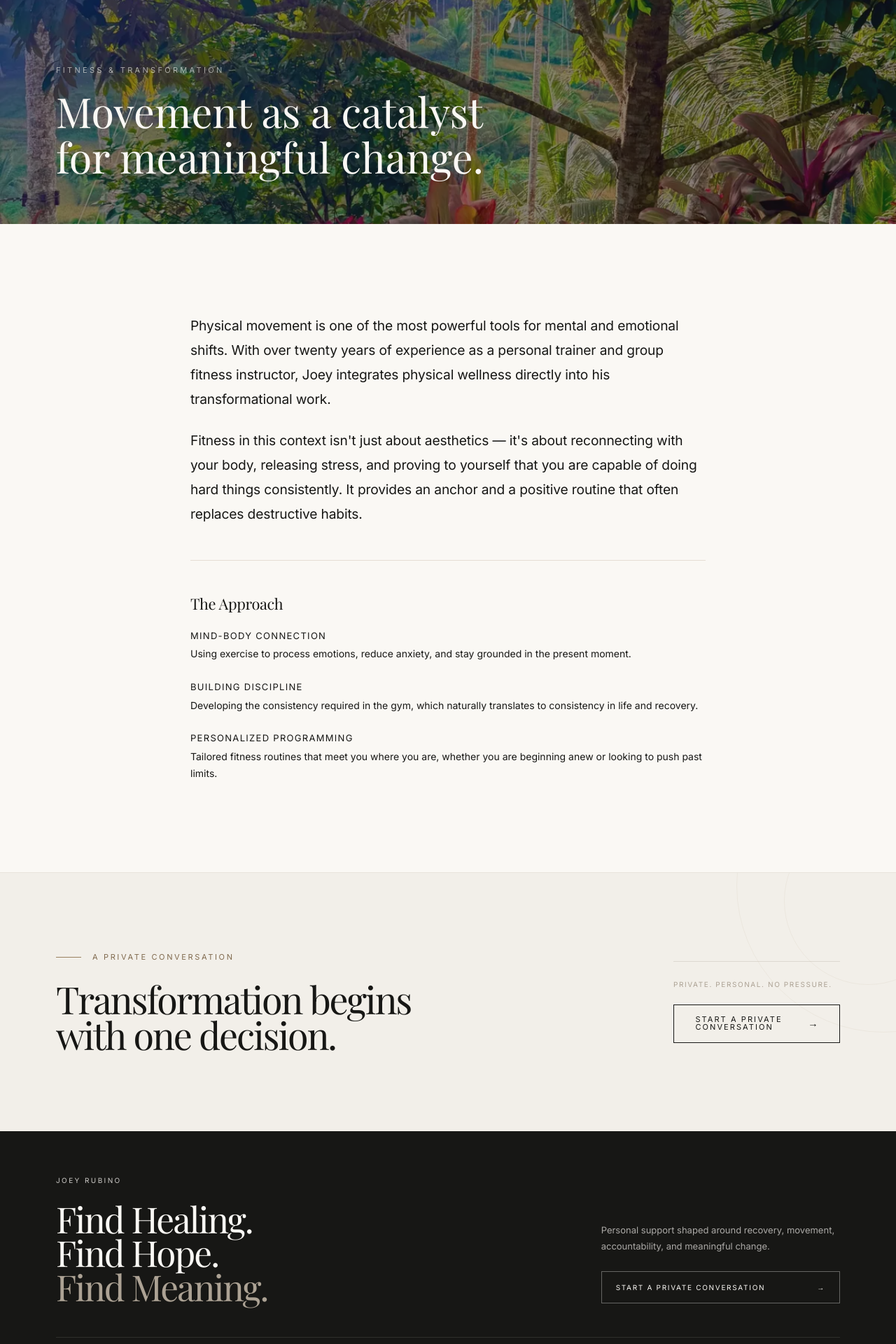
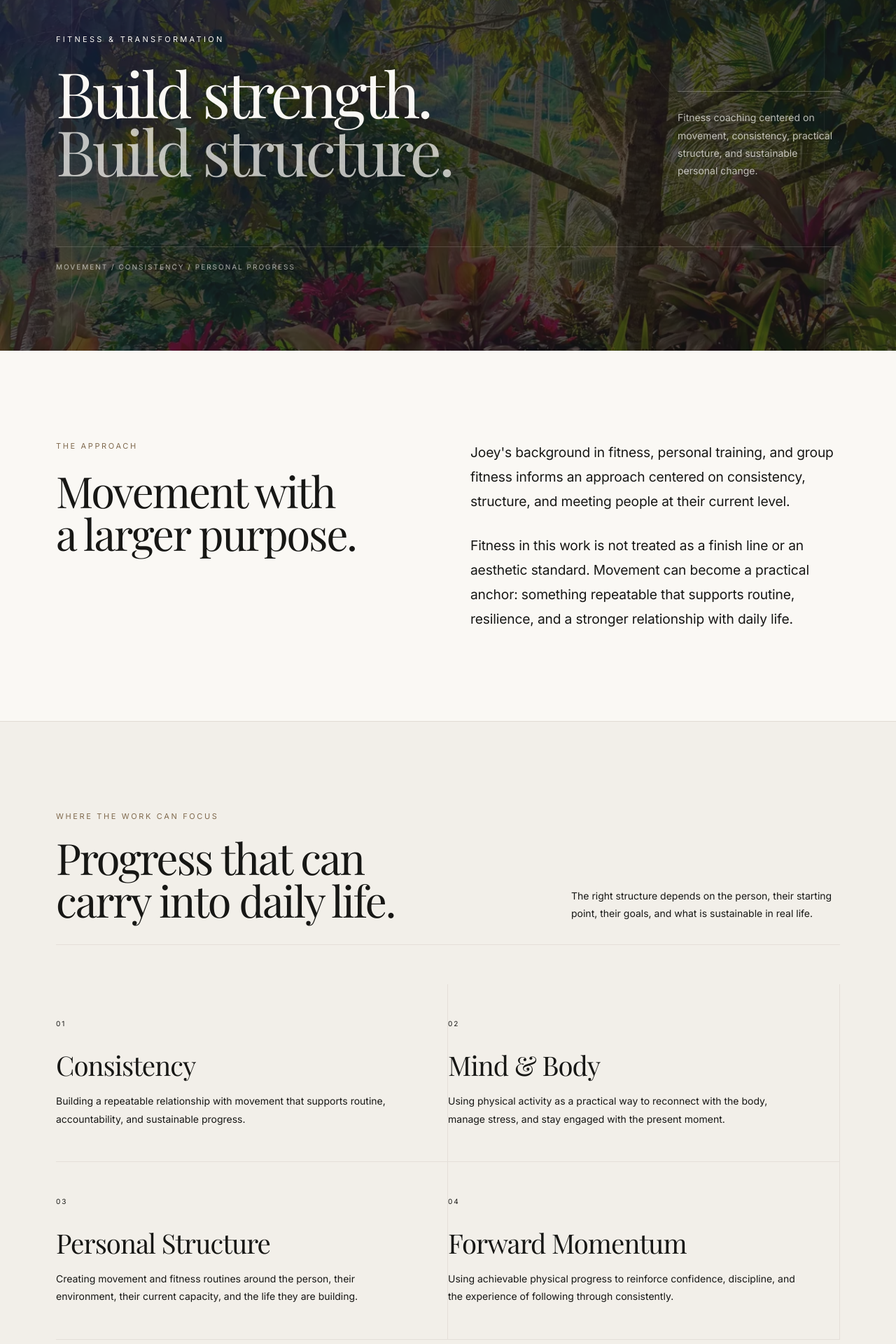
Before and after one commit to Sikatu/joey-rubino-premium, a Next.js app: page /work/fitness in a window 1280 px wide. Shown: the part 160-2080 px from the top of the page at 70% size. Built offline with nearby package versions, Linux system fonts and the light colour scheme; a web font is replaced by a local one.

Commit message:
Strengthen service architecture and trust language

```diff
--- a/src/app/work/fitness/page.tsx
+++ b/src/app/work/fitness/page.tsx
@@ -1,96 +1,223 @@
 import type { Metadata } from "next";
 import Image from "next/image";
+
 import { FinalCTA } from "@/components/FinalCTA";
 import { RevealSection } from "@/lib/motion";
 
 export const metadata: Metadata = {
   title: "Fitness & Transformation",
   description:
-    "Movement, mindset, and sustainable change. Joey Rubino integrates fitness into the recovery process to build resilience and routine.",
+    "Fitness coaching with Joey Rubino centered on movement, consistency, practical structure, and sustainable personal change.",
 };
+
+const focusAreas = [
+  {
+    number: "01",
+    title: "Consistency",
+    description:
+      "Building a repeatable relationship with movement that supports routine, accountability, and sustainable progress.",
+  },
+  {
+    number: "02",
+    title: "Mind & Body",
+    description:
+      "Using physical activity as a practical way to reconnect with the body, manage stress, and stay engaged with the present moment.",
+  },
+  {
+    number: "03",
+    title: "Personal Structure",
+    description:
+      "Creating movement and fitness routines around the person, their environment, their current capacity, and the life they are building.",
+  },
+  {
+    number: "04",
+    title: "Forward Momentum",
+    description:
+      "Using achievable physical progress to reinforce confidence, discipline, and the experience of following through consistently.",
+  },
+];
 
 export default function FitnessPage() {
   return (
     <>
-      {/* Hero */}
-      <section className="relative h-[60vh] min-h-[400px] flex items-end overflow-hidden">
+      {/* 01 - HERO */}
+      <section className="relative overflow-hidden bg-ink pb-20 pt-40 text-ivory lg:pb-28 lg:pt-52">
         <Image
           src="/images/editorial/journey/tropical-garden-sunlight.webp"
-          alt="Sunlight filtering through a tropical garden"
+          alt=""
           fill
           priority
           className="object-cover object-[center_45%]"
           sizes="100vw"
         />
-        <div className="absolute inset-0 bg-ink/50" />
-        <div className="relative z-10 px-6 lg:px-12 xl:px-20 pb-12 lg:pb-16 max-w-7xl mx-auto w-full">
-          <p className="text-[11px] font-sans tracking-[0.3em] uppercase text-ivory/60 mb-4">
-            Fitness & Transformation
-          </p>
-          <h1 className="font-serif text-ivory text-[clamp(2rem,4vw+0.5rem,4rem)] leading-[1.1] max-w-2xl">
-            Movement as a catalyst for meaningful change.
-          </h1>
+
+        <div
+          className="absolute inset-0 bg-ink/[0.74]"
+          aria-hidden="true"
+        />
+
+        <div
+          className="pointer-events-none absolute inset-0"
+          aria-hidden="true"
+        >
+          <div className="absolute -right-36 -top-40 h-[540px] w-[540px] rounded-full border border-ivory/[0.06]" />
+
+          <div className="absolute -right-4 -top-12 h-[350px] w-[350px] rounded-full border border-ivory/[0.05]" />
+
+          <div className="absolute bottom-0 left-[8%] top-0 hidden w-px bg-ivory/[0.05] lg:block" />
+
+          <div className="absolute bottom-0 right-[8%] top-0 hidden w-px bg-ivory/[0.05] lg:block" />
         </div>
-      </section>
 
-      {/* Content */}
-      <section className="py-20 lg:py-32">
-        <div className="mx-auto max-w-4xl px-6 lg:px-12 xl:px-20">
+        <div className="relative mx-auto w-full max-w-7xl px-6 lg:px-12 xl:px-20">
+          <div className="grid gap-16 lg:grid-cols-12 lg:items-end">
+            <div className="lg:col-span-8">
               <RevealSection>
-            <p className="text-body-lg text-body">
-              Physical movement is one of the most powerful tools for mental and
-              emotional shifts. With over twenty years of experience as a personal
-              trainer and group fitness instructor, Joey integrates physical
-              wellness directly into his transformational work.
+                <p className="mb-6 font-sans text-[10px] tracking-[0.3em] uppercase text-bronze-soft sm:text-[11px]">
+                  Fitness &amp; Transformation
                 </p>
               </RevealSection>
 
               <RevealSection delay={1}>
-            <p className="text-body-lg text-body mt-6">
-              Fitness in this context isn&apos;t just about aesthetics &mdash; it&apos;s about
-              reconnecting with your body, releasing stress, and proving to
-              yourself that you are capable of doing hard things consistently. It
-              provides an anchor and a positive routine that often replaces
-              destructive habits.
+                <h1 className="max-w-5xl font-serif text-[clamp(3.1rem,7vw,7.2rem)] leading-[0.93] tracking-[-0.045em] text-ivory">
+                  Build strength.
+                  <br />
+
+                  <span className="text-ivory/72">
+                    Build structure.
+                  </span>
+                </h1>
+              </RevealSection>
+            </div>
+
+            <div className="lg:col-span-3 lg:col-start-10">
+              <RevealSection delay={2}>
+                <div className="border-t border-ivory/25 pt-6">
+                  <p className="font-sans text-[14px] leading-[1.8] text-ivory/72">
+                    Fitness coaching centered on movement, consistency,
+                    practical structure, and sustainable personal change.
                   </p>
+                </div>
+              </RevealSection>
+            </div>
+          </div>
+
+          <div className="mt-16 border-t border-ivory/15 pt-5 lg:mt-24">
+            <p className="font-sans text-[10px] tracking-[0.2em] uppercase text-ivory/65">
+              Movement / Consistency / Personal Progress
+            </p>
+          </div>
+        </div>
+      </section>
+
+      {/* 02 - APPROACH */}
+      <section className="bg-ivory py-20 sm:py-24 lg:py-32">
+        <div className="mx-auto max-w-7xl px-6 lg:px-12 xl:px-20">
+          <div className="grid gap-14 lg:grid-cols-12 lg:gap-16">
+            <div className="lg:col-span-5">
+              <RevealSection>
+                <p className="text-eyebrow mb-6">
+                  The Approach
+                </p>
+
+                <h2 className="text-headline max-w-xl text-ink">
+                  Movement with
+                  <br />
+                  a larger purpose.
+                </h2>
+              </RevealSection>
+            </div>
+
+            <div className="lg:col-span-6 lg:col-start-7">
+              <RevealSection delay={1}>
+                <div className="space-y-7 text-body-lg text-body">
+                  <p>
+                    Joey&apos;s background in fitness, personal training, and
+                    group fitness informs an approach centered on consistency,
+                    structure, and meeting people at their current level.
+                  </p>
+
+                  <p>
+                    Fitness in this work is not treated as a finish line or an
+                    aesthetic standard. Movement can become a practical anchor:
+                    something repeatable that supports routine, resilience, and
+                    a stronger relationship with daily life.
+                  </p>
+                </div>
+              </RevealSection>
+            </div>
+          </div>
+        </div>
+      </section>
+
+      {/* 03 - FOCUS AREAS */}
+      <section className="bg-alabaster py-20 sm:py-24 lg:py-32">
+        <div className="mx-auto max-w-7xl px-6 lg:px-12 xl:px-20">
+          <RevealSection>
+            <div className="mb-14 flex flex-col gap-5 border-b border-stone/20 pb-8 md:flex-row md:items-end md:justify-between">
+              <div>
+                <p className="text-eyebrow mb-5">
+                  Where the Work Can Focus
+                </p>
+
+                <h2 className="text-headline max-w-3xl text-ink">
+                  Progress that can
+                  <br />
+                  carry into daily life.
+                </h2>
+              </div>
+
+              <p className="max-w-sm font-sans text-[14px] leading-[1.8] text-body">
+                The right structure depends on the person, their starting
+                point, their goals, and what is sustainable in real life.
+              </p>
+            </div>
           </RevealSection>
 
-          <RevealSection delay={2}>
-            <div className="divider my-12" />
-          </RevealSection>
+          <div className="grid md:grid-cols-2">
+            {focusAreas.map((item, index) => (
+              <RevealSection
+                key={item.number}
+                delay={Math.min(index + 1, 4)}
+              >
+                <div className="border-b border-stone/20 py-9 md:min-h-[225px] md:border-r md:px-8 md:odd:pl-0 md:even:border-r-0 md:even:pr-0 lg:py-12">
+                  <p className="mb-8 font-sans text-[10px] tracking-[0.2em] text-bronze-deep">
+                    {item.number}
+                  </p>
 
-          <RevealSection delay={2}>
-            <h2 className="text-subtitle mb-6">The Approach</h2>
-            <div className="space-y-6">
-              {[
-                {
-                  title: "Mind-Body Connection",
-                  desc: "Using exercise to process emotions, reduce anxiety, and stay grounded in the present moment.",
-                },
-                {
-                  title: "Building Discipline",
-                  desc: "Developing the consistency required in the gym, which naturally translates to consistency in life and recovery.",
-                },
-                {
-                  title: "Personalized Programming",
-                  desc: "Tailored fitness routines that meet you where you are, whether you are beginning anew or looking to push past limits.",
-                },
-              ].map((item) => (
-                <div key={item.title}>
-                  <h3 className="font-sans text-[13px] tracking-[0.1em] uppercase text-ink mb-1">
+                  <h3 className="mb-5 font-serif text-[clamp(2rem,3vw,3rem)] leading-[1] tracking-[-0.025em] text-ink">
                     {item.title}
                   </h3>
-                  <p className="font-sans text-[14px] leading-[1.75] text-body">
-                    {item.desc}
+
+                  <p className="max-w-lg font-sans text-[14px] leading-[1.8] text-body">
+                    {item.description}
                   </p>
                 </div>
+              </RevealSection>
             ))}
           </div>
+        </div>
+      </section>
+
+      {/* 04 - PHILOSOPHY */}
+      <section className="bg-olive py-20 text-ivory sm:py-24 lg:py-28">
+        <div className="mx-auto max-w-5xl px-6 text-center lg:px-12">
+          <RevealSection>
+            <p className="mb-7 font-sans text-[10px] tracking-[0.25em] uppercase text-bronze-soft">
+              The Principle
+            </p>
+
+            <p className="font-serif text-[clamp(2.2rem,4vw,4.5rem)] leading-[1.08] tracking-[-0.03em] text-ivory">
+              Sustainable change is built
+              <br />
+              through what you can return to.
+            </p>
           </RevealSection>
         </div>
       </section>
 
-      <FinalCTA heading="Transformation begins with one decision." />
+      {/* 05 - CTA */}
+      <FinalCTA heading="Start with a conversation about your goals." />
     </>
   );
 }
--- a/src/app/work/interventions/page.tsx
+++ b/src/app/work/interventions/page.tsx
@@ -211,10 +211,10 @@ export default function InterventionsPage() {
               <RevealSection delay={1}>
                 <div className="space-y-7 border-t border-ivory/15 pt-7 font-sans text-[14px] leading-[1.9] text-ivory/68">
                   <p>
-                    Joey&apos;s background includes certification in
-                    Interventions. His approach emphasizes clarity, connection,
-                    and creating space for a person to see that another direction
-                    may be possible.
+                    Joey&apos;s background includes training in interventions.
+                    His approach emphasizes clarity, connection, and creating
+                    space for a person to see that another direction may be
+                    possible.
                   </p>
 
                   <p>
```
Lines whose indentation alone changed are shown as unchanged.
